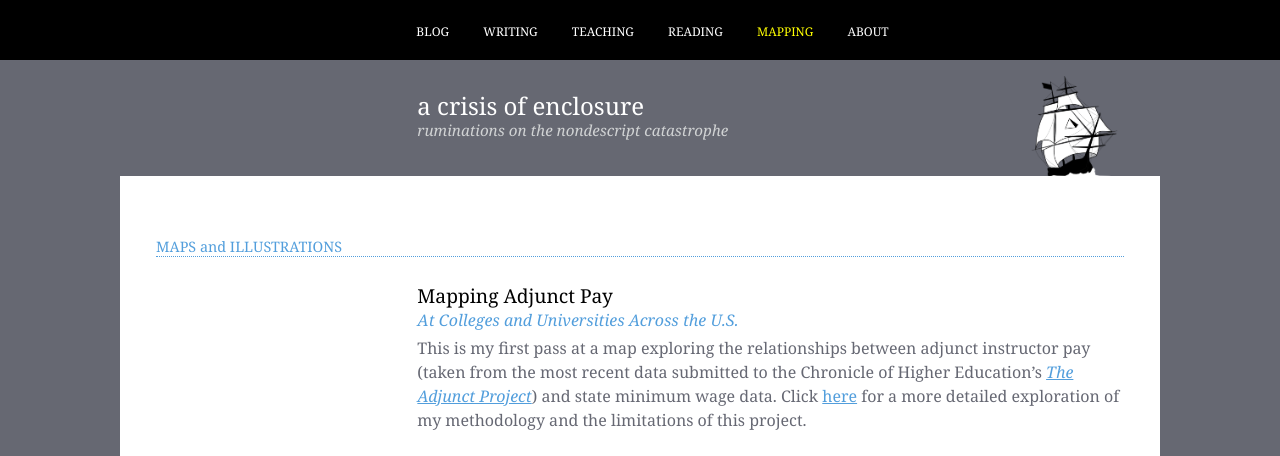
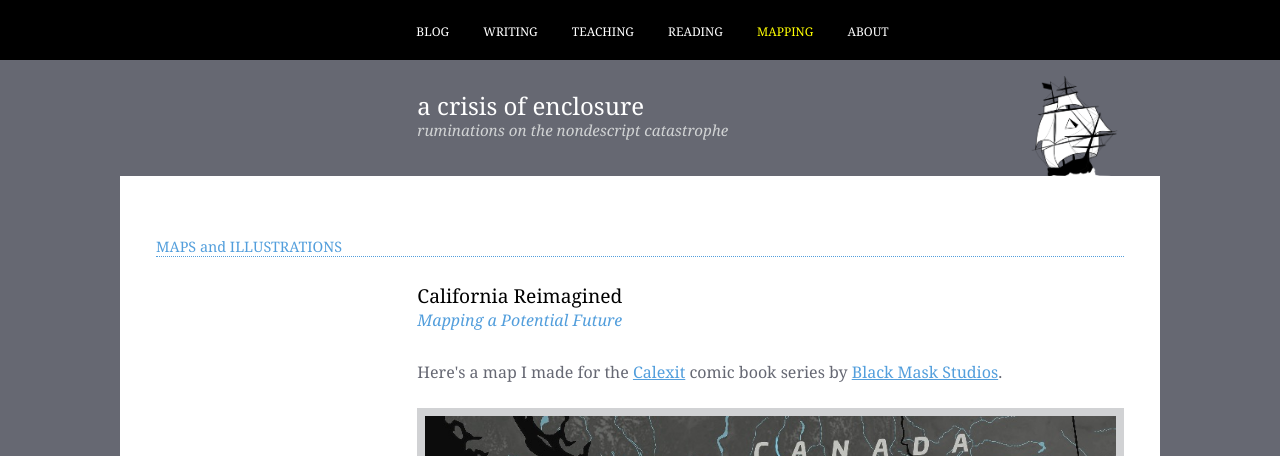
Before and after one commit to nisaface/nisaface.github.io, a Jekyll site: the page category/mapping/index.html, which Jekyll copies as it is, in a window 1280 px wide and 1400 px high. Shown: the top 456 px of the window. Built offline with Jekyll 4.4.1, drawn with Linux system fonts in a browser that asks for light colours; some of the changed text lies outside the part shown; grey boxes are pictures that could not be loaded.

Commit message:
mapping update
nice new maps

```diff
--- a/category/mapping/index.html
+++ b/category/mapping/index.html
@@ -42,6 +42,25 @@
 
       <article class="post longform single">
         <header class="post-header">
+        <h1 class="post-title">California Reimagined</h1>
+        <h3 class="post-subtitle">Mapping a Potential Future</h3>
+      </header>
+      <div class="post-content">
+        <br>
+      Here's a map I made for the <a href="https://www.comixology.com/Calexit-1/digital-comic/524076">Calexit</a> comic book series by <a href="http://blackmaskstudios.com/">Black Mask Studios</a>.<br><br>
+        <img src="/img/calexit.jpg" width="100%">
+<br><br>
+      And here is a screen grab of that map on CNN!
+      <br><br>
+        <img src="/img/exitCNN.jpg" width="100%">
+
+      </div>
+
+
+            <h4 id="academic-papers"></h4>
+
+      <article class="post longform single">
+        <header class="post-header">
         <h1 class="post-title">Mapping Adjunct Pay</h1>
         <h3 class="post-subtitle">At Colleges and Universities Across the U.S.</h3>
       </header>
@@ -55,20 +74,6 @@ This is my first pass at a map exploring the relationships between adjunct instr
 
 <h4 id="academic-papers"></h4>
 
-
-<article class="post longform single">
-  <header class="post-header">
-  <h1 class="post-title">California Reimagined</h1>
-  <h3 class="post-subtitle">Mapping a Potential Future</h3>
-</header>
-<div class="post-content">
-Here's an excerpt from a map I am making for my brother-in-law that will hopefully be available in print soon.<br><br>
-  <img src="/img/exit.jpg" width="100%">
-
-</div>
-
-
-      <h4 id="academic-papers"></h4>
 
       <article class="post longform single">
         <header class="post-header">
```
Also changed, not shown: img/calexit.jpg (added), img/exitCNN.jpg (added).
